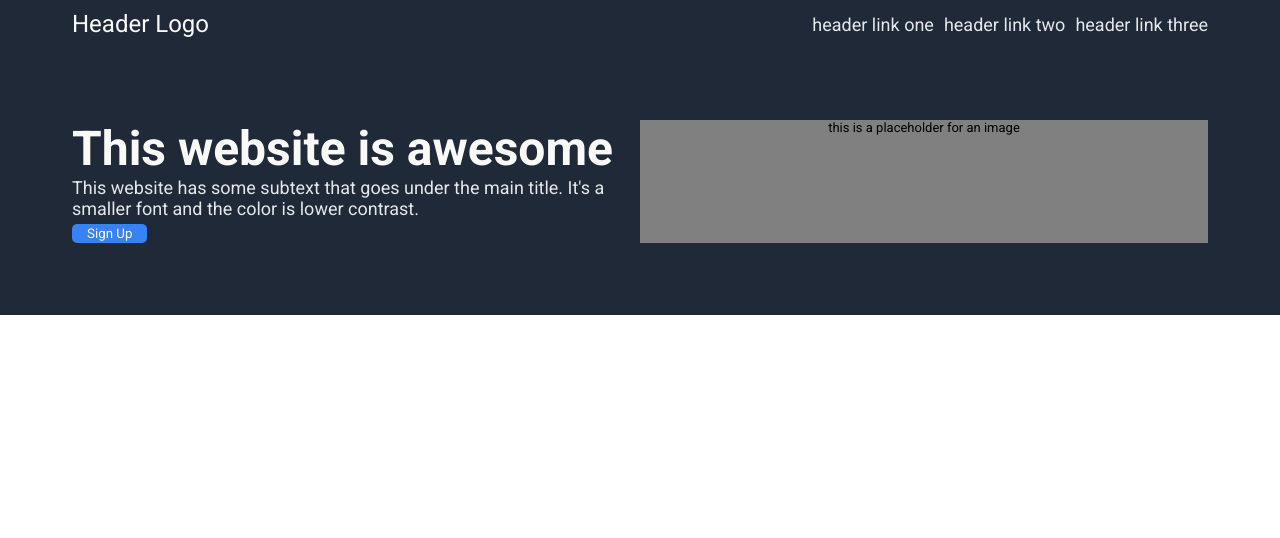
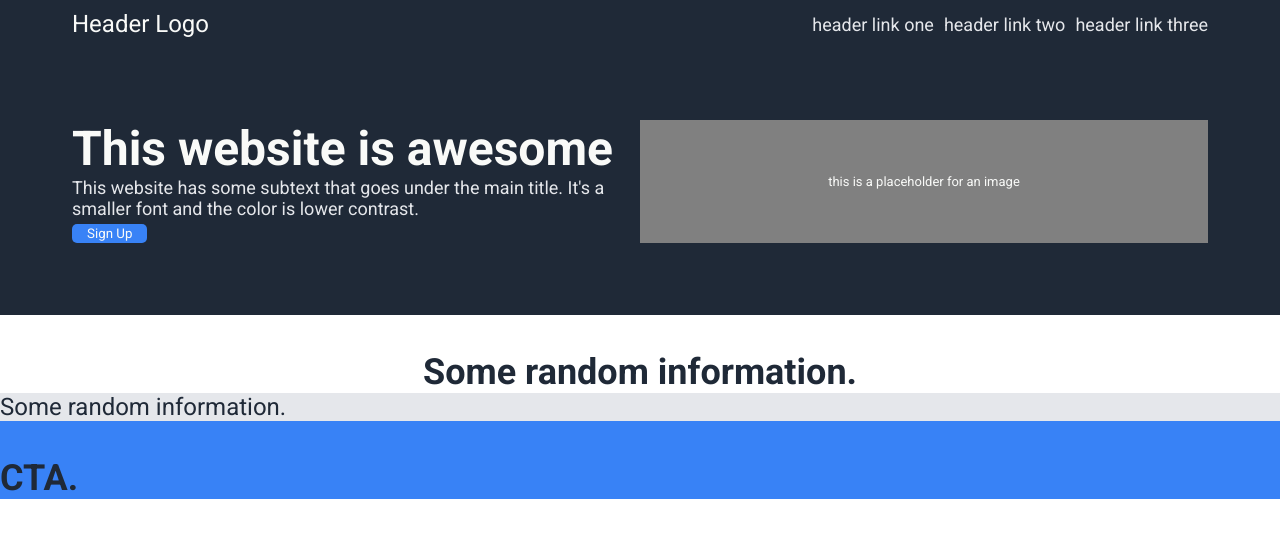
Before and after one commit to faboed/landing-page, a plain HTML site: page index.html in a window 1280 px wide. Drawn offline with Linux system fonts and the light colour scheme.

Commit message:
Defined missing main structure elements
Added Information, Quote and CTA to the HTML structure and added basic styling based on styleguide

```diff
--- a/index.html
+++ b/index.html
@@ -22,9 +22,19 @@
             <div class="hero-text-sub">This website has some subtext that goes under the main title. It's a smaller font and the color is lower contrast.</div>
             <input type="button" value="Sign Up" class="hero-cta-button">
         </div>
-        <div class="hero-image"> this is a placeholder for an image
+        <div class="hero-image">
+            <p>this is a placeholder for an image</p>
         </div>
     </div>
+    <div class="information">
+        <div class="information-header">Some random information.</div>
+    </div>
+     <div class="quote">
+        <div class="quote-text">Some random information.</div>
+        <div class="quote-signature"></div>
+    </div>
+     <div class="CTA">
+        <div class="information-header">CTA.</div>
     </div>
 </body>
 </html>
--- a/styles.css
+++ b/styles.css
@@ -4,6 +4,13 @@
     font-family: Roboto;
     margin: 0;
     padding: 0;
+}
+
+body {
+    font-size: 24px;
+    display: flex;
+    flex-direction: column;
+    color: #F9FAF8;
 }
 
 ul {
@@ -19,10 +26,8 @@ li {
     font-size: 18px;
 }
 
-body {
-    font-size: 24px;
-    display: flex;
-    flex-direction: column;
+footer {
+    margin-top: auto;
 }
 
 .header {
@@ -72,4 +77,28 @@ body {
     font-size: small;
     flex-grow: 1;
     text-align: center;
+    display: flex;
+    justify-content: center;
+    align-items: center;
 }
+
+.information {
+    display: flex;
+    justify-content: center;
+}
+
+.information-header {
+    font-size: 36px;
+    color: #1F2937;
+    font-weight: 900;
+    margin-top: 36px;
+}
+
+.quote {
+    background-color: #E5E7EB;
+    color: #1F2937;
+}
+
+.CTA {
+    background-color: #3882F6;
+}
```
